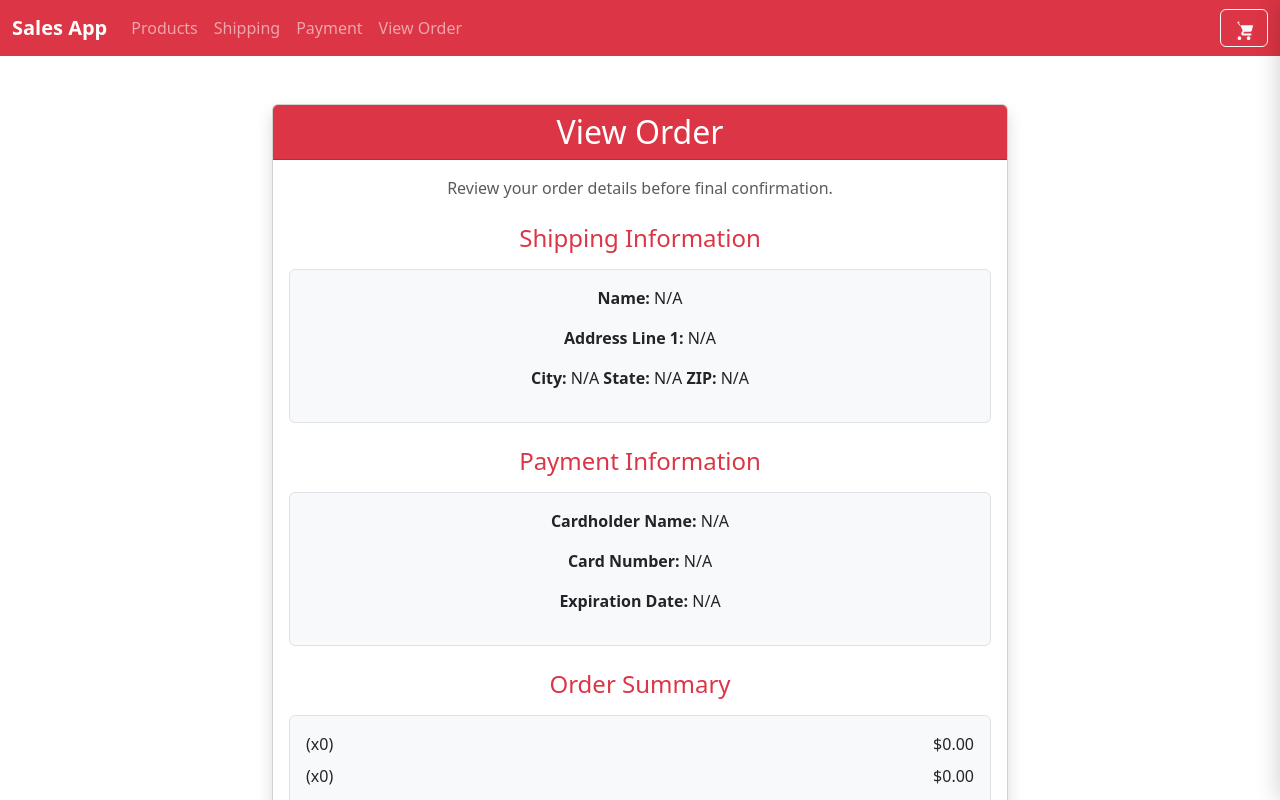
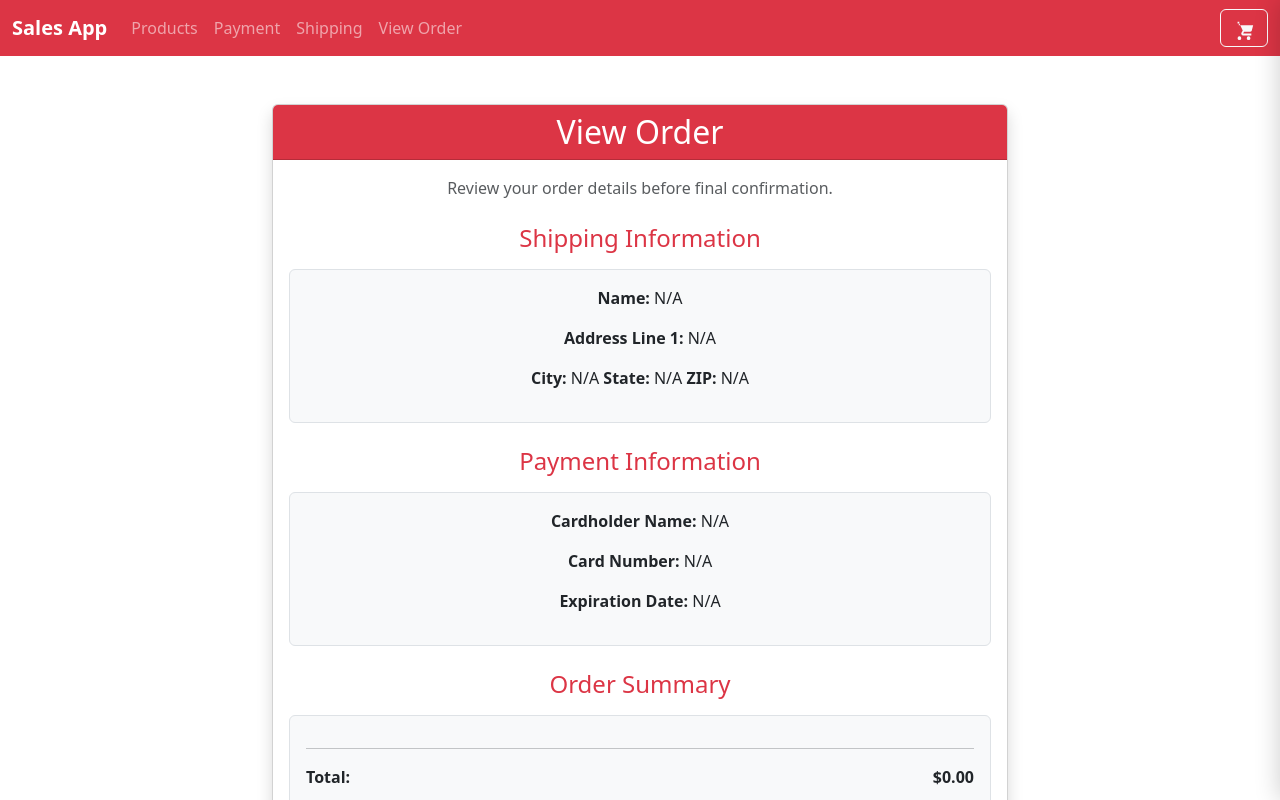
Before and after one commit to Jemin-Gandhi/CSE5234-Project, a React (Create React App) app in the folder website/: page /purchase/viewOrder in a window 1280 px wide. Shown: the top 800 px of the page. Built offline with nearby package versions, Linux system fonts and the light colour scheme; the HTML template or start-up script is replaced by a standard one.

Commit message:
few small improvements

```diff
--- a/website/src/components/Navbar.jsx
+++ b/website/src/components/Navbar.jsx
@@ -22,8 +22,8 @@ export default function Navbar({ rightSlot = null }) {
           <div className="collapse navbar-collapse" id="navbarNav">
             <ul className="navbar-nav me-auto mb-2 mb-lg-0">
               <li className="nav-item"><Link className="nav-link" to="/purchase">Products</Link></li>
+              <li className="nav-item"><Link className="nav-link" to="/purchase/paymentEntry">Payment</Link></li>
               <li className="nav-item"><Link className="nav-link" to="/purchase/shippingEntry">Shipping</Link></li>
-              <li className="nav-item"><Link className="nav-link" to="/purchase/paymentEntry">Payment</Link></li>
               <li className="nav-item"><Link className="nav-link" to="/purchase/viewOrder">View Order</Link></li>
             </ul>
 
--- a/website/src/pages/viewOrder.jsx
+++ b/website/src/pages/viewOrder.jsx
@@ -71,7 +71,7 @@ export default function ViewOrder() {
                 <>
                   <h4 className="text-danger mb-3">Order Summary</h4>
                   <div className="border rounded p-3 mb-4 bg-light">
-                    {items.map((item, index) => (
+                    {items.filter((item) => item.quantity > 0).map((item, index) => (
                       <div key={index} className="d-flex justify-content-between mb-2">
                         <span>
                           {item.name} (x{item.quantity})
--- a/website/src/store/Store.jsx
+++ b/website/src/store/Store.jsx
@@ -7,7 +7,7 @@ export function StoreProvider({ children }) {
     const [catalog] = useState(Products)
 
     const [cart, setCart] = useState(
-        Products.map(i => ({'id': i.id, 'price': i.price, 'quantity': 0}))
+        Products.map(i => ({'id': i.id, 'name': i.name, 'price': i.price, 'quantity': 0}))
     );
 
     useEffect(() => {
```
